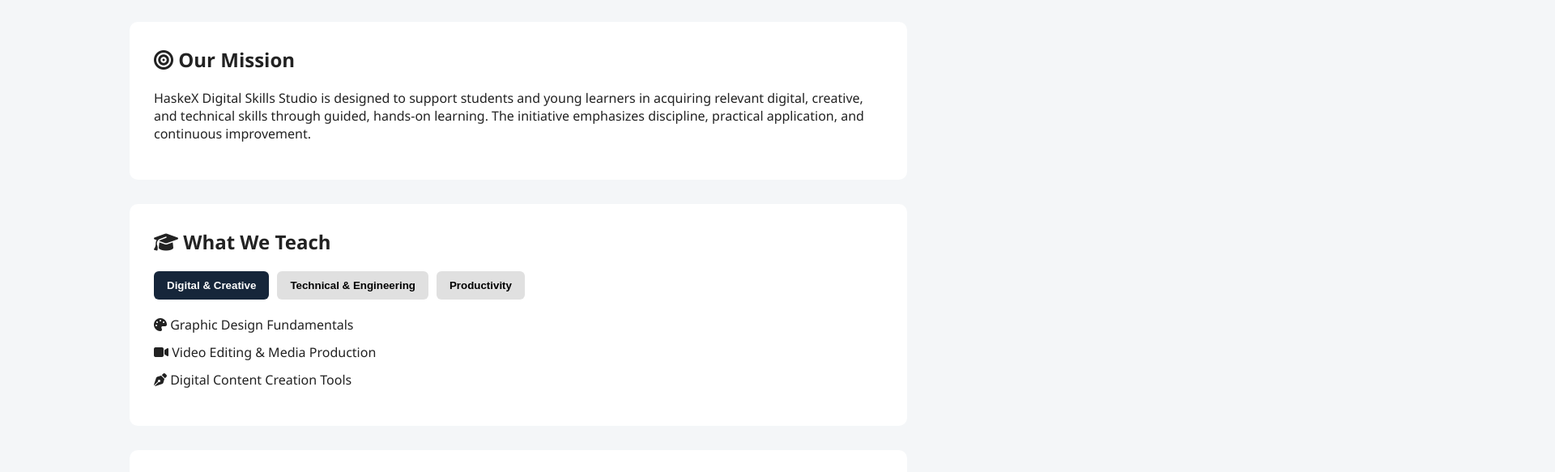
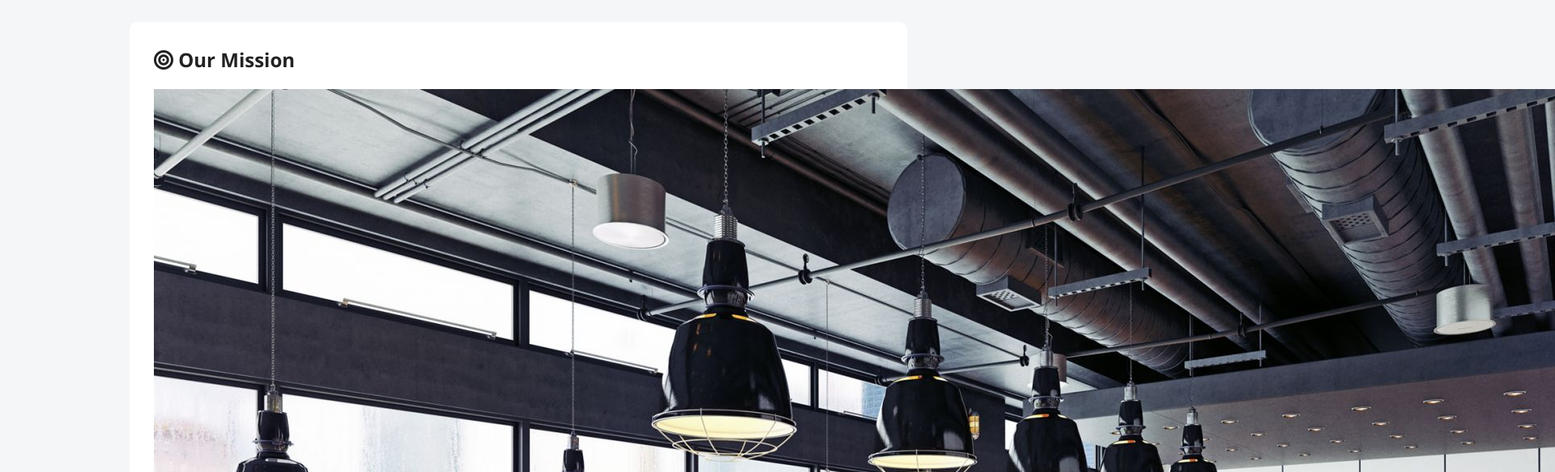
Before and after one commit to ahsainmedia/haskex-digital-skills-studio, a plain HTML site: page index.html in a window 1280 px wide. Shown: the part 299-882 px from the top of the page at 81% size, 1920 px wide, since content can reach past the window. Drawn offline with Linux system fonts and the light colour scheme.

Commit message:
Update index.html

```diff
--- a/index.html
+++ b/index.html
@@ -28,6 +28,8 @@
 
 <section id="mission">
   <h2><i class="fa-solid fa-bullseye"></i> Our Mission</h2>
+  <img src="workspace.jpg" alt="Digital Skills Workspace" class="hero-img">
+
   <p>
     HaskeX Digital Skills Studio is designed to support students and young learners
     in acquiring relevant digital, creative, and technical skills through guided,
```
